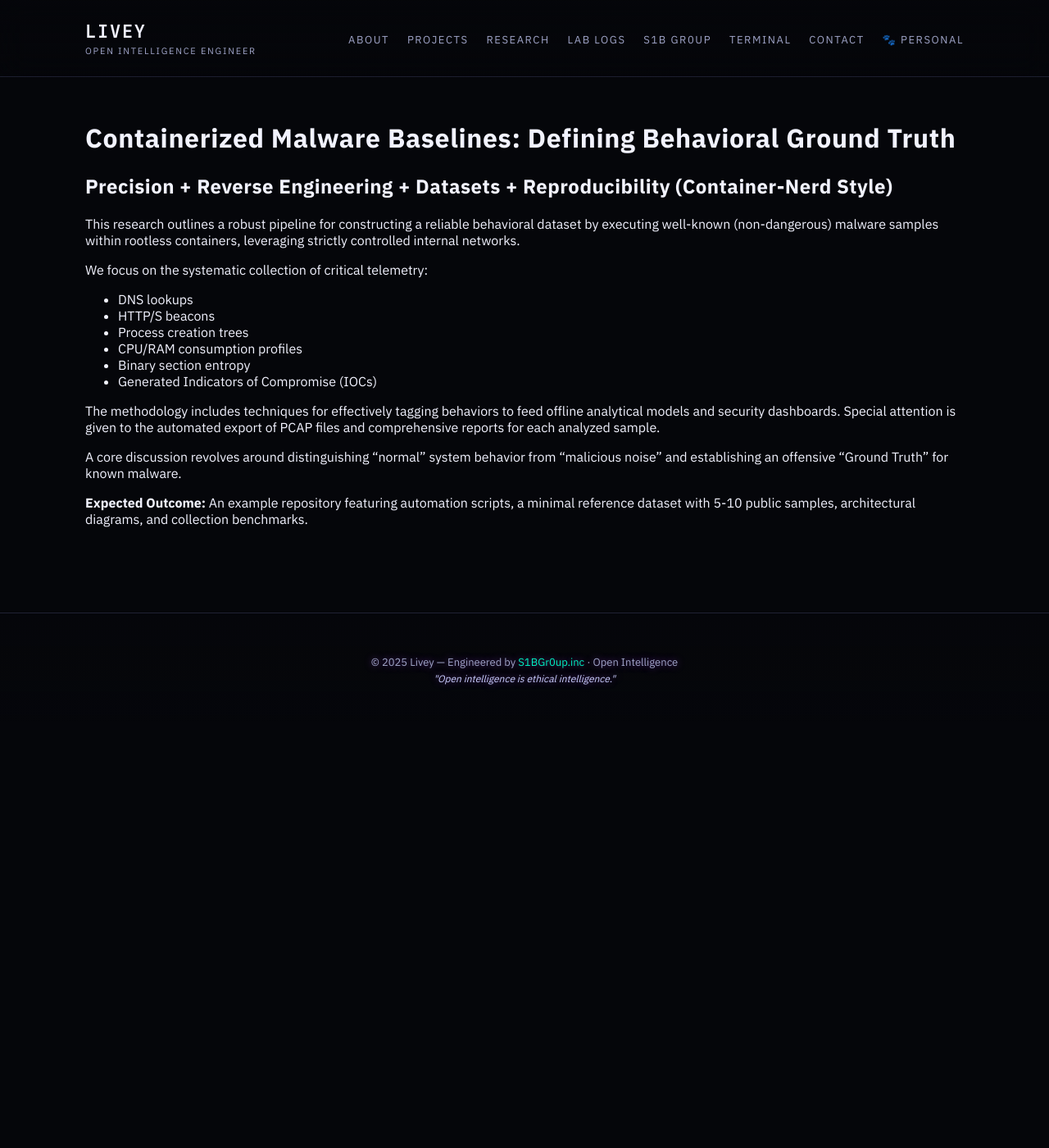
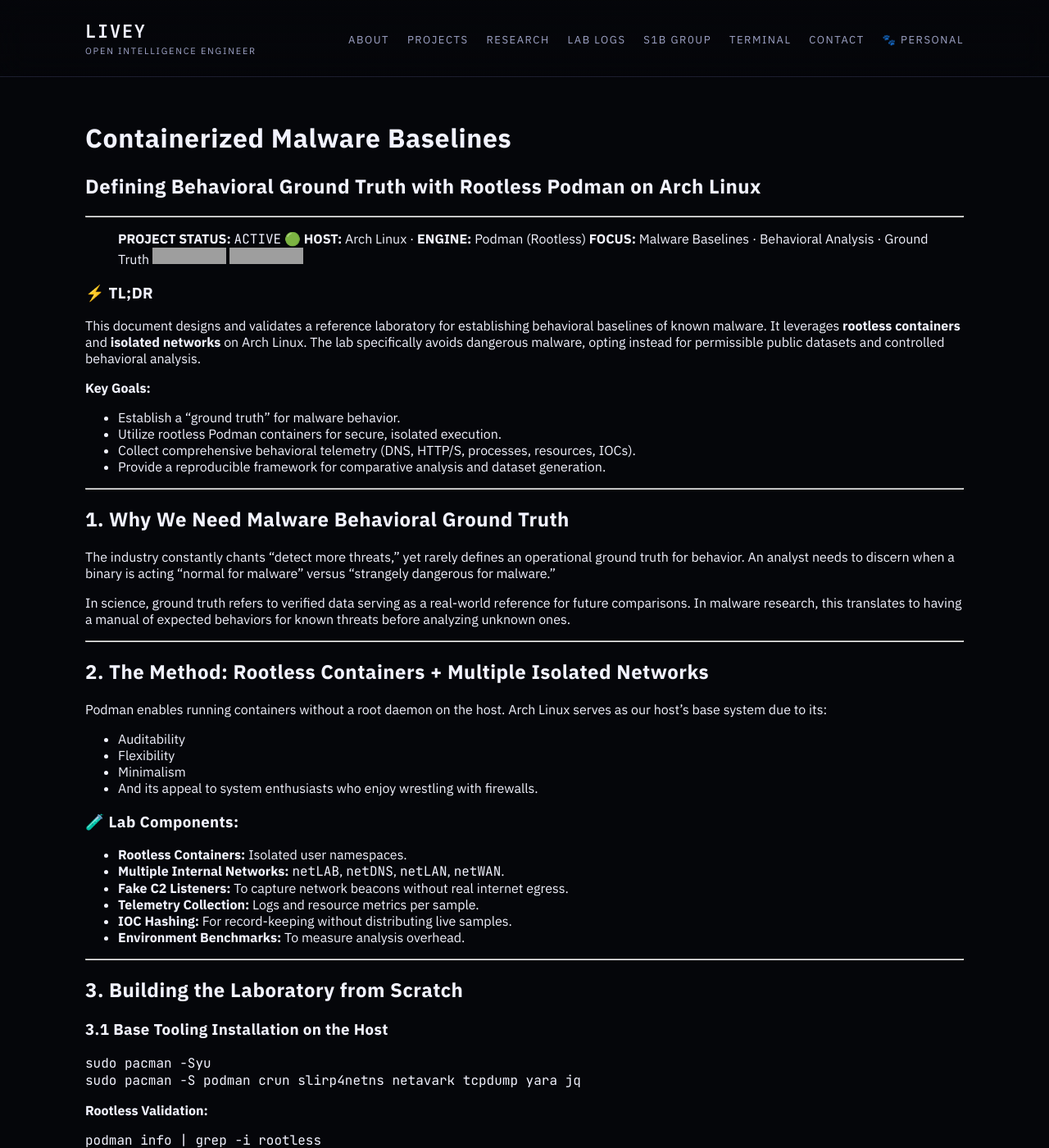
Before and after one commit to ind4skylivey/ind4skylivey.github.io, a Jekyll site: the page built from _research/malware-behavior-baseline-dataset.md, in a window 1280 px wide and 1400 px high. Shown: the whole window at 82% size. Built offline with Jekyll 4.4.1, drawn with Linux system fonts in a browser that asks for light colours; some of the changed text lies outside the part shown; grey boxes are pictures that could not be loaded.

Commit message:
docs: populate malware-behavior-baseline-dataset research

````diff
--- a/_research/malware-behavior-baseline-dataset.md
+++ b/_research/malware-behavior-baseline-dataset.md
@@ -5,22 +5,228 @@ description: "A pipeline to build reliable behavioral datasets of malware in roo
 permalink: /research/malware-behavior-baseline-dataset/
 ---
 
-# Containerized Malware Baselines: Defining Behavioral Ground Truth
+# Containerized Malware Baselines
+## Defining Behavioral Ground Truth with Rootless Podman on Arch Linux
 
-## Precision + Reverse Engineering + Datasets + Reproducibility (Container-Nerd Style)
+---
 
-This research outlines a robust pipeline for constructing a reliable behavioral dataset by executing well-known (non-dangerous) malware samples within rootless containers, leveraging strictly controlled internal networks.
+> **PROJECT STATUS:** `ACTIVE` 🟢
+> **HOST:** Arch Linux · **ENGINE:** Podman (Rootless)
+> **FOCUS:** Malware Baselines · Behavioral Analysis · Ground Truth
+> ![Arch](https://img.shields.io/badge/Arch_Linux-Distro-1793d1?style=flat-square&logo=arch-linux&logoColor=white) ![Podman](https://img.shields.io/badge/Podman-Rootless-892ca0?style=flat-square&logo=podman&logoColor=white)
 
-We focus on the systematic collection of critical telemetry:
-*   DNS lookups
-*   HTTP/S beacons
-*   Process creation trees
-*   CPU/RAM consumption profiles
-*   Binary section entropy
-*   Generated Indicators of Compromise (IOCs)
+### ⚡ TL;DR
 
-The methodology includes techniques for effectively tagging behaviors to feed offline analytical models and security dashboards. Special attention is given to the automated export of PCAP files and comprehensive reports for each analyzed sample.
+This document designs and validates a reference laboratory for establishing behavioral baselines of known malware. It leverages **rootless containers** and **isolated networks** on Arch Linux. The lab specifically avoids dangerous malware, opting instead for permissible public datasets and controlled behavioral analysis.
 
-A core discussion revolves around distinguishing "normal" system behavior from "malicious noise" and establishing an offensive "Ground Truth" for known malware.
+**Key Goals:**
+*   Establish a "ground truth" for malware behavior.
+*   Utilize rootless Podman containers for secure, isolated execution.
+*   Collect comprehensive behavioral telemetry (DNS, HTTP/S, processes, resources, IOCs).
+*   Provide a reproducible framework for comparative analysis and dataset generation.
 
-**Expected Outcome:** An example repository featuring automation scripts, a minimal reference dataset with 5-10 public samples, architectural diagrams, and collection benchmarks.
+---
+
+## 1. Why We Need Malware Behavioral Ground Truth
+
+The industry constantly chants "detect more threats," yet rarely defines an operational ground truth for behavior. An analyst needs to discern when a binary is acting "normal for malware" versus "strangely dangerous for malware."
+
+In science, ground truth refers to verified data serving as a real-world reference for future comparisons. In malware research, this translates to having a manual of expected behaviors for known threats before analyzing unknown ones.
+
+---
+
+## 2. The Method: Rootless Containers + Multiple Isolated Networks
+
+Podman enables running containers without a root daemon on the host. Arch Linux serves as our host's base system due to its:
+
+*   Auditability
+*   Flexibility
+*   Minimalism
+*   And its appeal to system enthusiasts who enjoy wrestling with firewalls.
+
+### 🧪 Lab Components:
+
+*   **Rootless Containers:** Isolated user namespaces.
+*   **Multiple Internal Networks:** `netLAB`, `netDNS`, `netLAN`, `netWAN`.
+*   **Fake C2 Listeners:** To capture network beacons without real internet egress.
+*   **Telemetry Collection:** Logs and resource metrics per sample.
+*   **IOC Hashing:** For record-keeping without distributing live samples.
+*   **Environment Benchmarks:** To measure analysis overhead.
+
+---
+
+## 3. Building the Laboratory from Scratch
+
+### 3.1 Base Tooling Installation on the Host
+
+```bash
+sudo pacman -Syu
+sudo pacman -S podman crun slirp4netns netavark tcpdump yara jq
+```
+
+**Rootless Validation:**
+
+```bash
+podman info | grep -i rootless
+# Should display: rootless: true
+```
+
+### 3.2 Create Isolated Internal Networks
+
+```bash
+podman network create netLAB --internal --subnet 10.200.0.0/24
+podman network create netLAN --subnet 10.201.0.0/24
+podman network create netWAN --subnet 10.202.0.0/24
+podman network create netDNS --subnet 10.203.0.0/24
+```
+> 💡 **Purpose:** These four segments provide no external egress, allowing us to simulate:
+> *   A corporate LAN (`netLAN`)
+> *   A fake internet for C2 (`netLAB`)
+> *   A perimeter network (`netWAN`)
+> *   A controlled DNS server (`netDNS`)
+
+### 3.3 Prepare Fake C2 Listener on `netLAB`
+
+```bash
+podman run -d --rm --network netLAB --name fake-c2 alpine nc -lk -p 80
+```
+This container will act as the "fake command and control center" to collect HTTP beacons.
+
+---
+
+## 4. Safely Obtaining Known Malware
+
+We will utilize the public MalwareBazaar dataset, which permits the legal download of samples for research purposes.
+
+**Download a known benign reference sample:**
+
+```bash
+mkdir -p ~/malware-baselines
+cd ~/malware-baselines
+curl -L "https://mb-api.abuse.ch/api/v1/" -d "query=get_file&sha256_hash=EXAMPLE_HASH" -o sample.bin
+sha256sum sample.bin > sample.hash
+```
+*(Replace `EXAMPLE_HASH` with an allowed public dataset hash)*
+
+---
+
+## 5. Collecting Static & Dynamic Behavior in Containers
+
+### 5.1 Static Analysis (Non-Executional)
+
+```bash
+podman run --rm -it --read-only \
+  -v ~/malware-baselines:/samples:ro \
+  remnux/remnux-distro:focal bash -c "
+cd /samples
+file sample.bin
+strings sample.bin | head -n 50
+yara sample.bin || true
+"
+```
+This command will return:
+*   The actual file type.
+*   Useful strings.
+*   YARA match status.
+*   Indication of packers.
+*   Deterministic export.
+
+### 5.2 Controlled Dynamic Analysis (Simulating Fake Internet)
+
+```bash
+sudo tcpdump -i any host 10.200.0.10 -w ~/malware-baselines/capture.pcap & \
+TCP_PID=$!
+
+podman run --rm -it \
+  --network netLAB \
+  -v ~/malware-baselines:/samples:ro \
+  alpine sh -c "
+cd /data
+sleep 2
+./samples/sample.bin || true
+"
+
+kill $TCP_PID
+```
+> 💡 **Execution Flow:** This executes the sample within a fake NAT environment, capturing all traffic destined for the simulated C2 server.
+
+---
+
+## 6. Saving Logs and Metrics
+
+**Streaming `stdout`/`stderr`:**
+
+```bash
+podman logs fake-c2 > ~/malware-baselines/fakec2.log
+```
+
+**Resource Statistics:**
+
+```bash
+podman stats --no-stream fake-c2 > ~/malware-baselines/stats.txt
+```
+
+**Quick Interpretation with JSON Parse:**
+
+```bash
+jq '.' ~/malware-baselines/sample-report.json
+```
+
+**Generated Artifacts:**
+All files are systematically stored in `~/malware-baselines/`:
+```text
+~/malware-baselines/
+  ├── sample.hash
+  ├── fakec2.log
+  ├── stats.txt
+  ├── capture.pcap
+  └── sample-report.json
+```
+
+---
+
+## 7. Environment Benchmarks
+
+We measure the minimal real overhead by comparing host vs. container performance for a 1GB hashing/string analysis task:
+
+```bash
+truncate -s 1G testfile.bin
+time sha256sum testfile.bin
+
+time podman run --rm alpine sha256sum /test/testfile.bin
+```
+> 💡 **Observation:** An ideal orientative lab would show a maximum overhead of +5–10% in rootless containers, aligning with similar HPC Container Overhead benchmarks.
+
+Record your results in `/benchmarks/results.md`.
+
+---
+
+## 8. Conclusion
+
+Utilizing Podman rootless containers and multiple isolated networks on Arch Linux enables the construction of a reproducible behavioral ground truth for known malware analysis.
+
+### This lab offers:
+
+*   No heavy VM overhead.
+*   Rapid destruction and reconstruction.
+*   Auditable and comparative analysis.
+*   Enhanced security, even if an internal root escape occurs, as there is no root on the host.
+
+---
+
+## 9. Future Trajectory
+
+Studies that could extend this research:
+
+*   Integration with offensive/defensive CI/CD pipelines.
+*   Automated IoC generation, diff-summaries, and categorization based on LLM prompts.
+*   Incorporation of LLM-driven analysis as an additional layer of prioritization.
+
+---
+
+## 10. Useful References
+
+*   **Host:** Arch Linux (rolling distro)
+*   **Rootless Containers:** Podman
+*   **Secure Dataset:** MalwareBazaar
+*   **Static/Dynamic Analysis:** YARA, `tcpdump`, `jq`, `strings`
````
